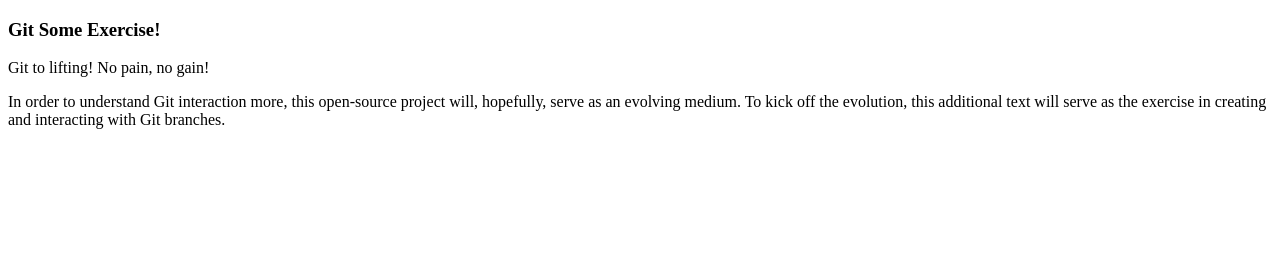
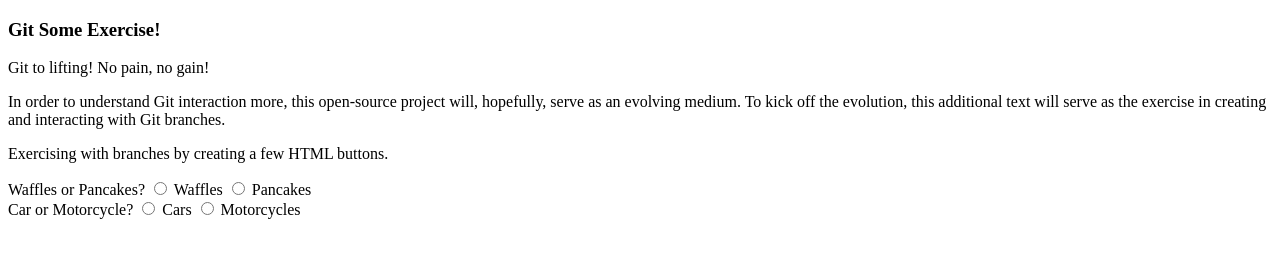
Before and after one commit to mainHoots/GitSomeExercise, a plain HTML site: page index.html in a window 1280 px wide. Drawn offline with Linux system fonts and the light colour scheme.

Commit message:
Added buttons

```diff
--- a/index.html
+++ b/index.html
@@ -21,7 +21,23 @@
     </div>
 
     <div>
-        <p></p>
+        <p>Exercising with branches by creating a few HTML buttons.</p>
+    </div>
+
+    <div>
+        <form>
+            <label for="Waffles or Pancakes">Waffles or Pancakes?</label>
+            <input type="radio" id="waffles" name="Waffles or Pancakes" value="Waffles">
+            <label for="waffles">Waffles</label>
+            <input type="radio" id="pancakes" name="Waffles or Pancakes" value="Pancakes">
+            <label for="waffles">Pancakes</label><br>
+
+            <label for="Car or Motorcycle">Car or Motorcycle?</label>
+            <input type="radio" id="car" name="Car or Motorcycle" value="Car">
+            <label for="cars">Cars</label>
+            <input type="radio" id="motorcycle" name="Car or Motorcycle" value="Motorcycle">
+            <label for="motorcycle">Motorcycles</label><br>
+        </form>
     </div>
 
 </body>
```
